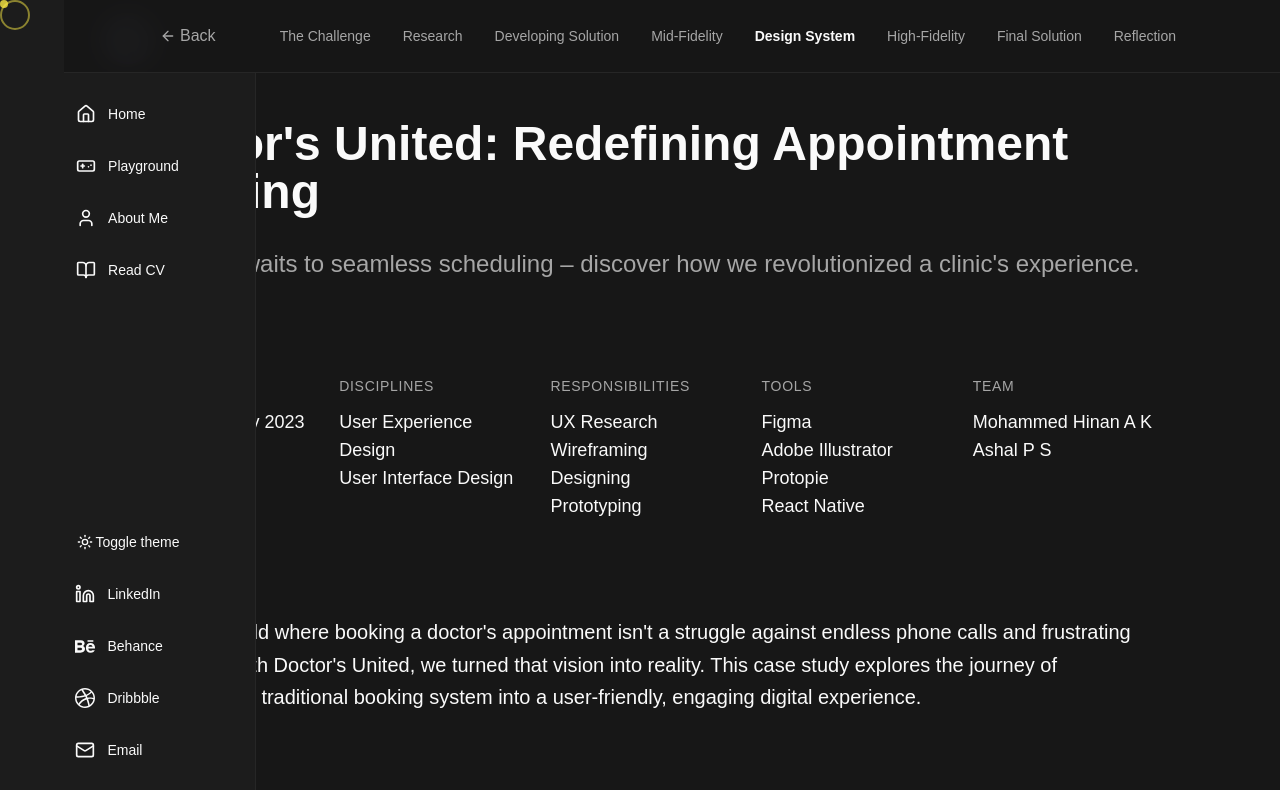
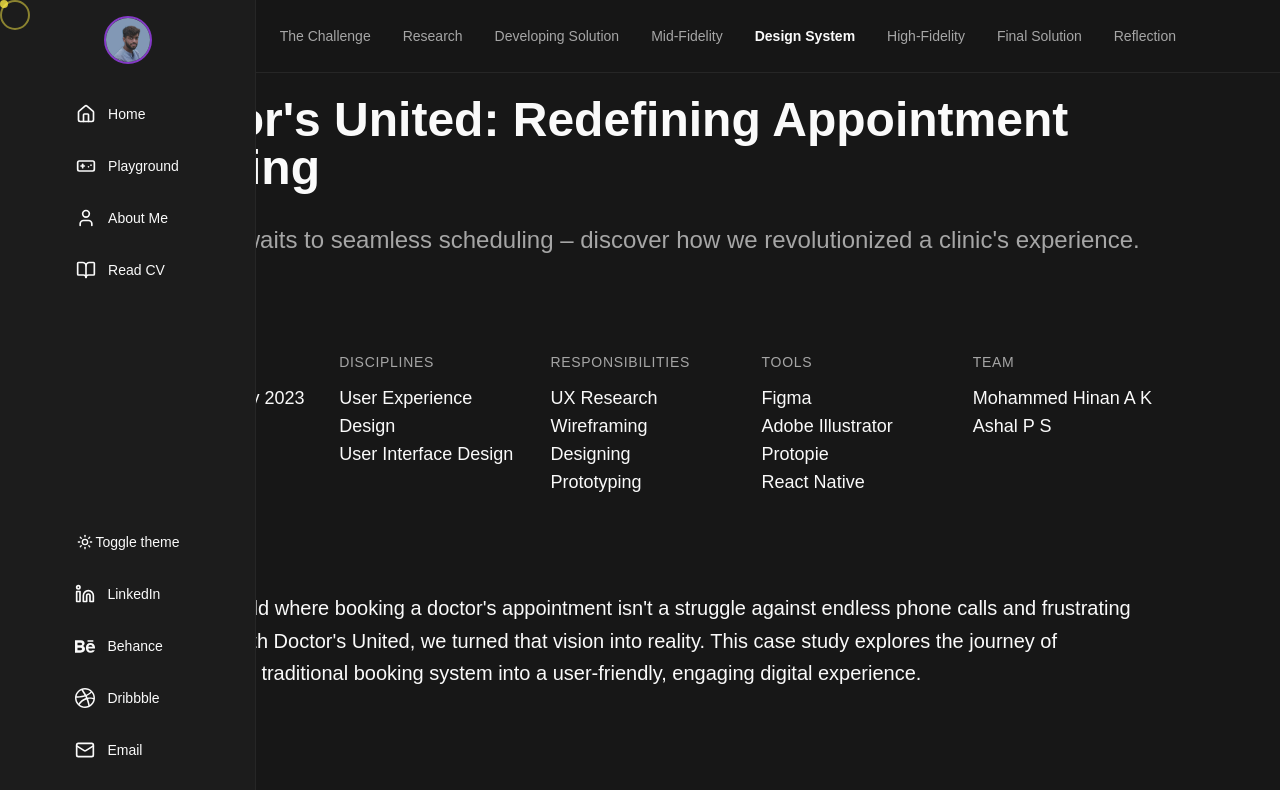
Before and after one commit to Mohammed-Hinan/Hinan-portfolio, a Next.js app: page /doctorsapp in a window 1280 px wide. Shown: the top 790 px of the page. Built offline with nearby package versions, Linux system fonts and the light colour scheme.

Commit message:
side bar and nav bar fixed

```diff
--- a/package.json
+++ b/package.json
@@ -10,11 +10,14 @@
     "format": "bunx biome format --write"
   },
   "dependencies": {
+    "@gsap/react": "^2.1.2",
     "@radix-ui/react-slot": "^1.1.2",
+    "@studio-freight/lenis": "^1.0.42",
     "canvas-confetti": "^1.9.3",
     "class-variance-authority": "^0.7.1",
     "clsx": "^2.1.1",
     "framer-motion": "^12.6.3",
+    "gsap": "^3.12.7",
     "lucide-react": "^0.475.0",
     "next": "^15.2.0",
     "next-themes": "^0.4.6",
--- a/src/app/doctorsapp/page.tsx
+++ b/src/app/doctorsapp/page.tsx
@@ -6,20 +6,11 @@
 
 export default function DoctorsAppPage() {
   return (
-    <main className="pt-16 px-8 pb-24">
+    <main className="pt-24 px-8 pb-24">
       <div className="max-w-5xl mx-auto">
         {/* Hero Section */}
         <div className="mb-24">
-          <div className="mb-8 flex items-center">
-            <Link
-              href="/"
-              className="text-muted-foreground hover:text-foreground flex items-center gap-1 transition-colors"
-            >
-              <ArrowLeft className="h-4 w-4" />
-              <span>Back to home</span>
-            </Link>
-          </div>
-
+          {/* Removing the Back to home CTA */}
           <h1 className="text-5xl font-bold mb-8">Doctor's United: Redefining Appointment Booking</h1>
           <p className="text-2xl text-muted-foreground mb-8">
             From long waits to seamless scheduling – discover how we revolutionized a clinic's experience.
@@ -62,7 +53,7 @@
         <CaseStudyNav />
 
         {/* The Challenge Section */}
-        <div id="challenge" className="mb-24 scroll-mt-16">
+        <div id="challenge" className="mb-24 scroll-mt-24">
           <h2 className="text-3xl font-semibold mb-6">The Challenge</h2>
           <div className="border-t border-border my-6"></div>
 
@@ -89,7 +80,7 @@
         </div>
 
         {/* Research Section */}
-        <div id="research" className="mb-24 scroll-mt-16">
+        <div id="research" className="mb-24 scroll-mt-24">
           <h2 className="text-3xl font-semibold mb-6">Research</h2>
           <div className="border-t border-border my-6"></div>
 
--- a/src/components/case-study-nav.tsx
+++ b/src/components/case-study-nav.tsx
@@ -42,7 +42,7 @@
   }, [isLoomyPage]);
 
   return (
-    <div className="fixed top-0 left-0 right-0 z-50 bg-background/95 backdrop-blur-md border-b border-border py-2 ml-16">
+    <div className="fixed top-0 left-0 right-0 z-40 bg-background/95 backdrop-blur-md border-b border-border py-2 ml-16">
       <div className="max-w-5xl mx-auto flex items-center justify-between py-4">
         <Link
           href="/"
--- a/src/components/sidebar.tsx
+++ b/src/components/sidebar.tsx
@@ -49,7 +49,7 @@
   return (
     <div
       className={cn(
-        "h-screen w-16 fixed left-0 top-0 bg-card border-r border-border flex flex-col items-center py-4 z-10 transition-all duration-300",
+        "h-screen w-16 fixed left-0 top-0 bg-card border-r border-border flex flex-col items-center py-4 z-50 transition-all duration-300",
         isHovered && "w-64"
       )}
       onMouseEnter={() => setIsHovered(true)}
```
Also changed, not shown: 1 other file (tests, documents, lock files or other folders).
